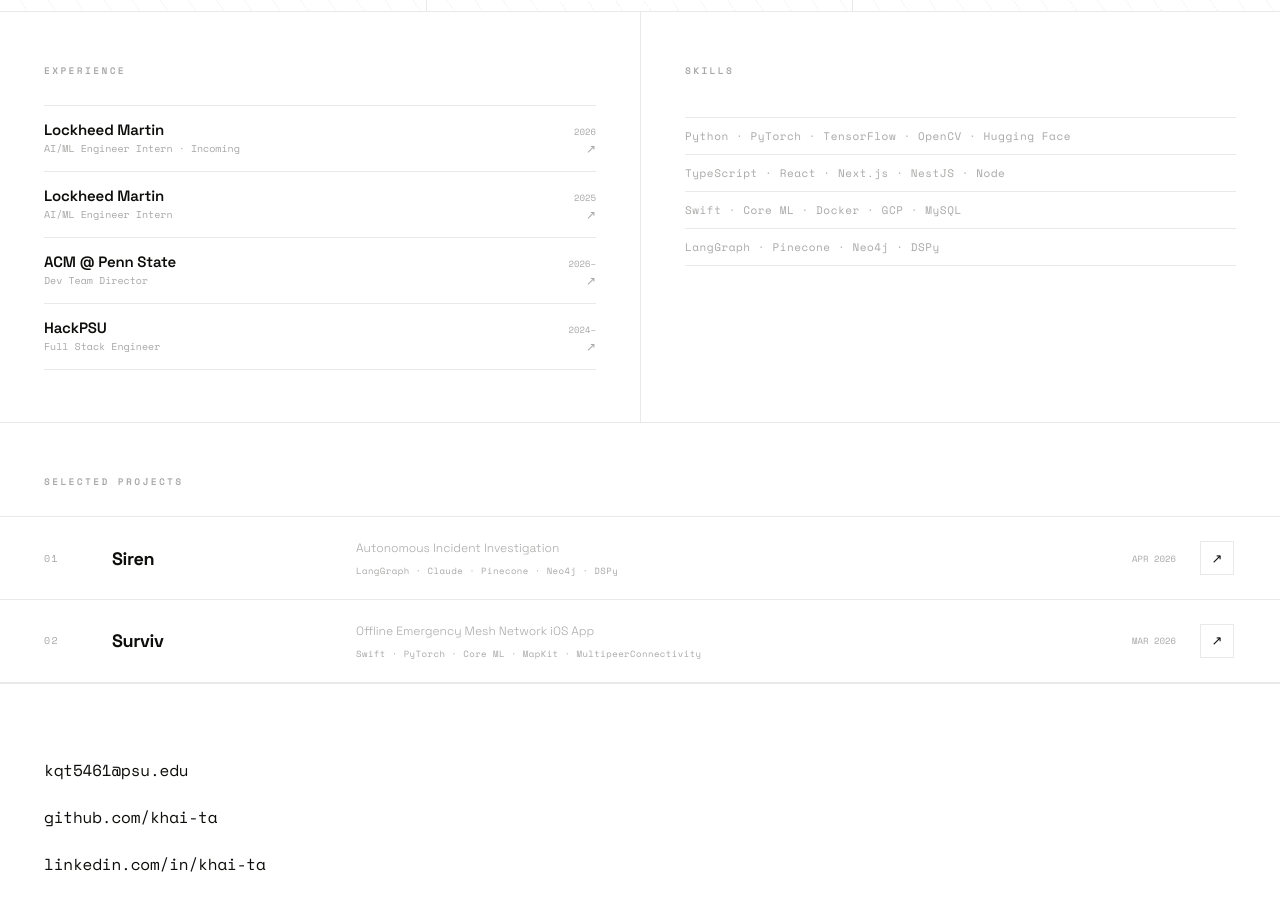
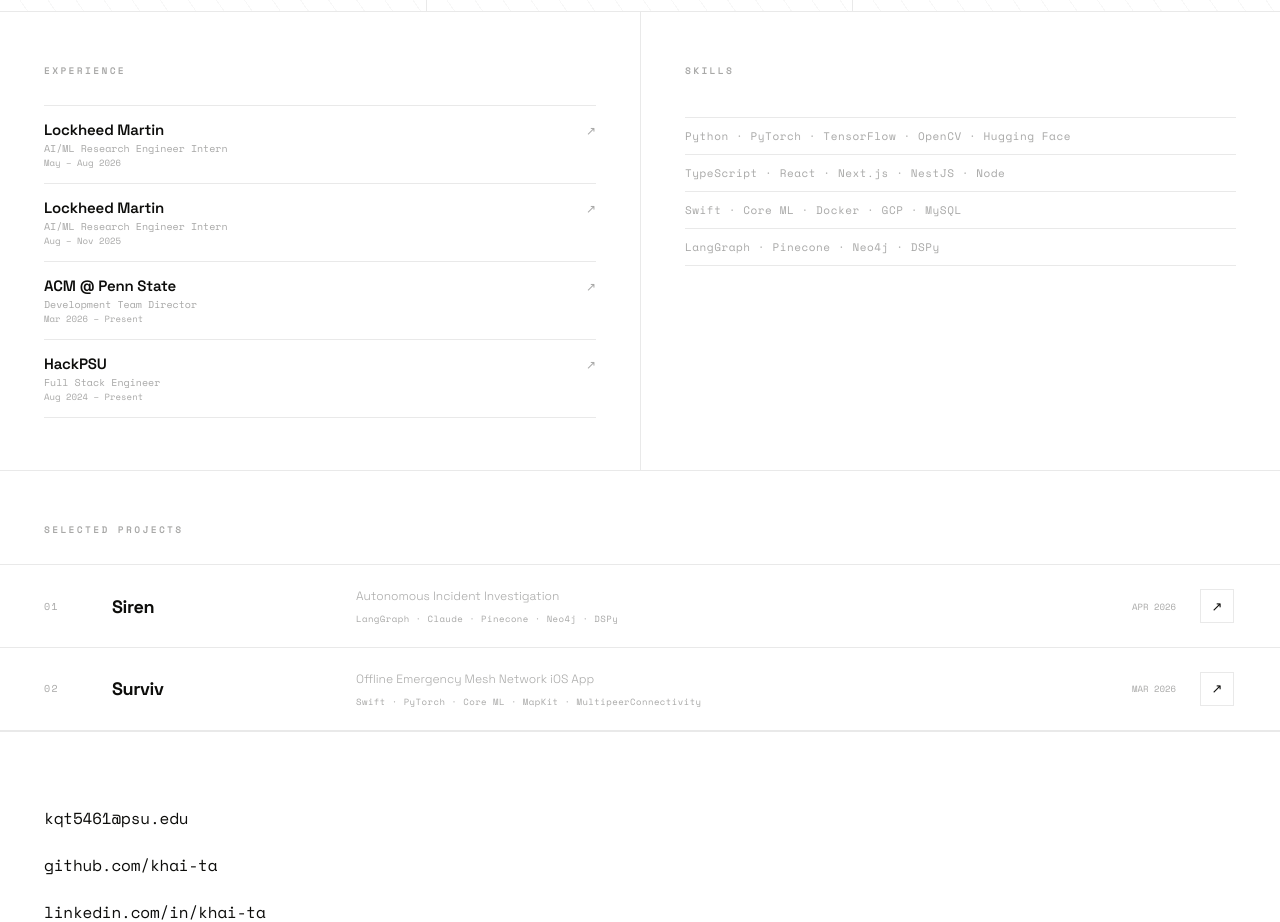
Before and after one commit to khai-ta/personal-website, a Next.js app: page / in a window 1280 px wide. Shown: the part 1320-2242 px from the top of the page. Built offline with nearby package versions, Linux system fonts and the light colour scheme.

Commit message:
fix inconsistencies

```diff
--- a/src/app/page.tsx
+++ b/src/app/page.tsx
@@ -60,42 +60,34 @@
             <div className="idx-row r r1">
               <div>
                 <div className="row-title">Lockheed Martin</div>
-                <div className="row-sub">AI/ML Engineer Intern · Incoming</div>
+                <div className="row-sub">AI/ML Research Engineer Intern</div>
+                <div className="row-year">May – Aug 2026</div>
               </div>
-              <div className="row-right">
-                <span className="row-year">2026</span>
-                <span className="row-arrow">↗</span>
-              </div>
+              <span className="row-arrow">↗</span>
             </div>
             <div className="idx-row r r2">
               <div>
                 <div className="row-title">Lockheed Martin</div>
-                <div className="row-sub">AI/ML Engineer Intern</div>
+                <div className="row-sub">AI/ML Research Engineer Intern</div>
+                <div className="row-year">Aug – Nov 2025</div>
               </div>
-              <div className="row-right">
-                <span className="row-year">2025</span>
-                <span className="row-arrow">↗</span>
-              </div>
+              <span className="row-arrow">↗</span>
             </div>
             <div className="idx-row r r3">
               <div>
                 <div className="row-title">ACM @ Penn State</div>
-                <div className="row-sub">Dev Team Director</div>
+                <div className="row-sub">Development Team Director</div>
+                <div className="row-year">Mar 2026 – Present</div>
               </div>
-              <div className="row-right">
-                <span className="row-year">2026–</span>
-                <span className="row-arrow">↗</span>
-              </div>
+              <span className="row-arrow">↗</span>
             </div>
             <div className="idx-row r r4">
               <div>
                 <div className="row-title">HackPSU</div>
                 <div className="row-sub">Full Stack Engineer</div>
+                <div className="row-year">Aug 2024 – Present</div>
               </div>
-              <div className="row-right">
-                <span className="row-year">2024–</span>
-                <span className="row-arrow">↗</span>
-              </div>
+              <span className="row-arrow">↗</span>
             </div>
           </div>
         </div>
```
